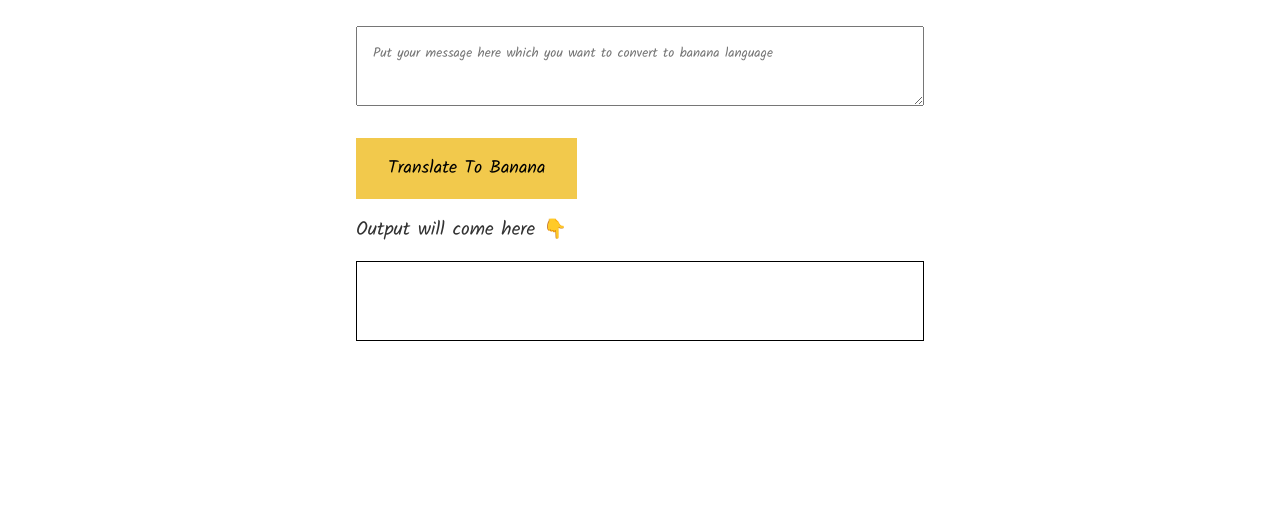
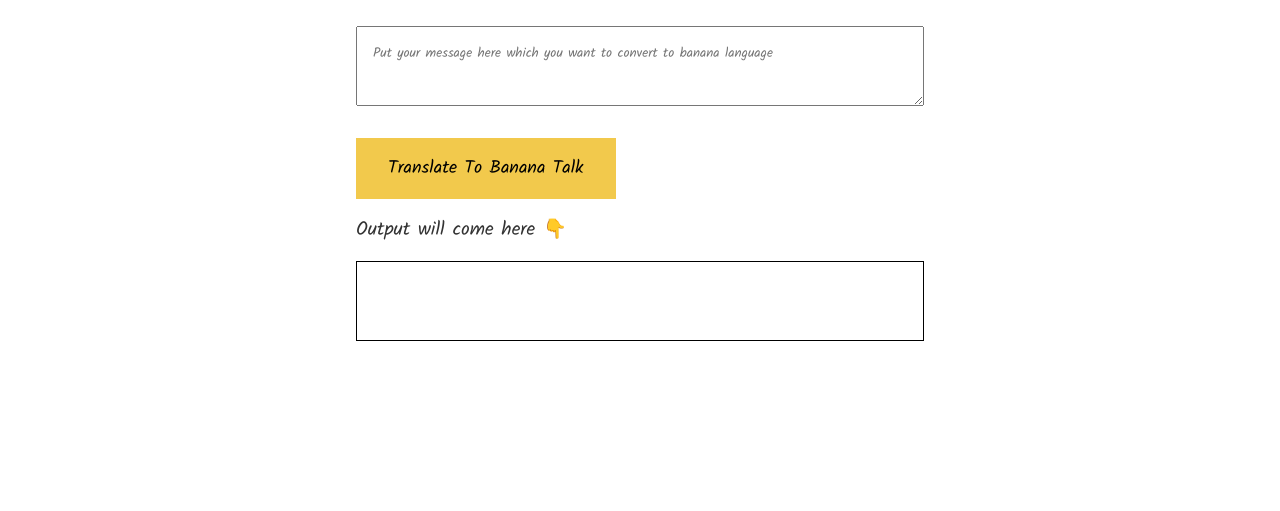
Before and after one commit to bharatbamaniya/Project-Banana-app, a plain HTML site: page index.html in a window 1280 px wide. Shown: the part 89-600 px from the top of the page. Drawn offline with Linux system fonts and the light colour scheme.

Commit message:
title change

```diff
--- a/index.html
+++ b/index.html
@@ -16,7 +16,7 @@
 
         <textarea id="txt-input"
         placeholder="Put your message here which you want to convert to banana language"></textarea>
-        <button id="btn-translate"> Translate To Banana</button>
+        <button id="btn-translate"> Translate To Banana Talk</button>
         <div style="font-size: larger"> Output will come here 👇</div>
         <div id="output"></div>
 
```
